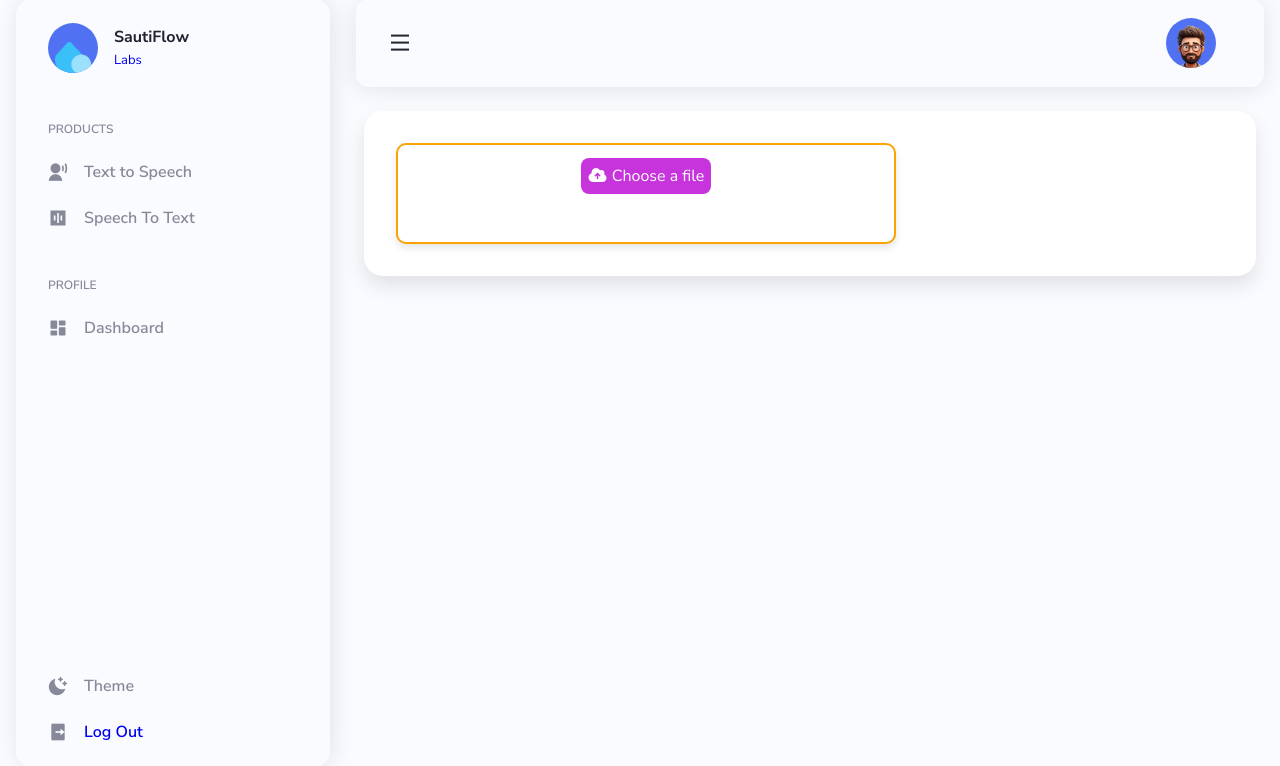
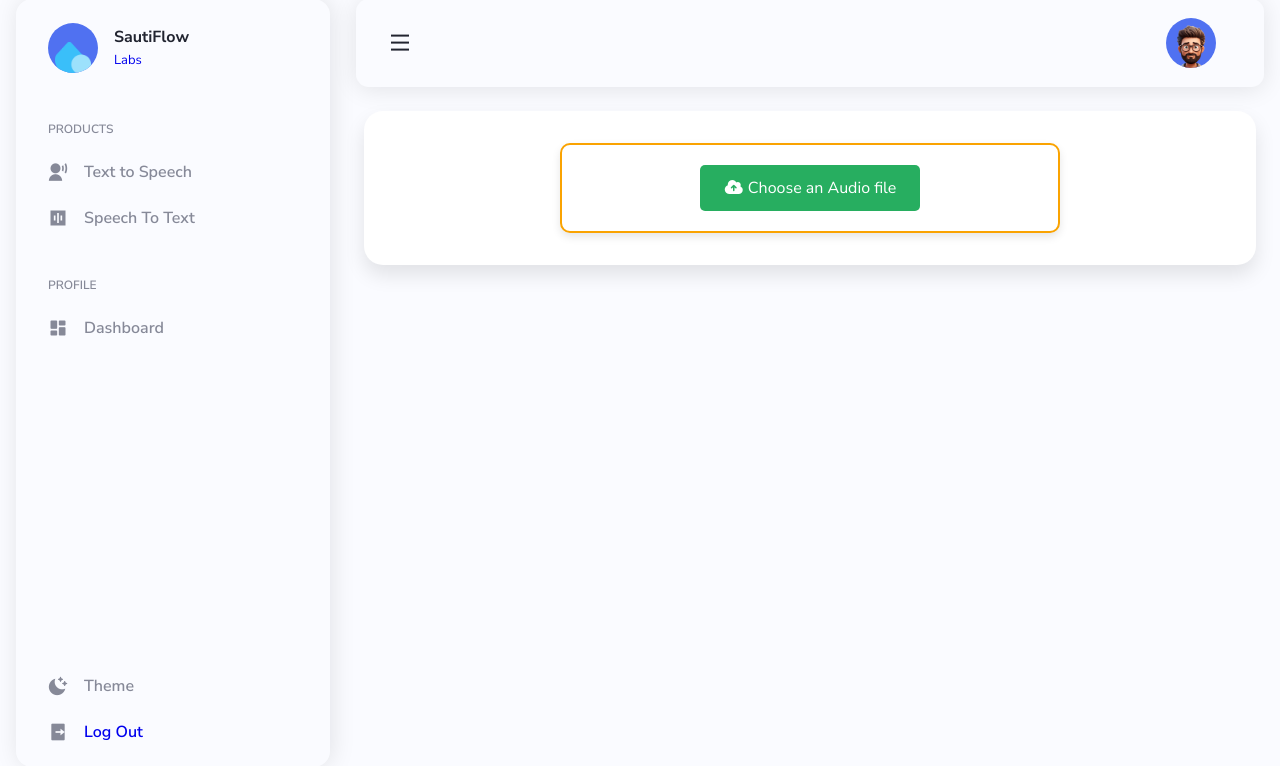
Before and after one commit to lyle-mlengineer/ssflow, a FastAPI app: template app/ui/v1/templates/audio_picker.html in a window 1280 px wide. Shown: the part 17-783 px from the top of the page. Run offline with FastAPI, Linux system fonts and the light colour scheme; the template is opened without the code that fills it, so the values that code supplies are empty; some libraries are stand-ins or nearby versions.

Commit message:
adds the transcription workflow

```diff
--- a/app/core/config.py
+++ b/app/core/config.py
@@ -12,6 +12,7 @@ class Config(BaseSettings):
     STATIC_DIR: str = "app/ui/v1/static"
 
     AUDIO_OUTPUT_DIR: str = "app/api/v1/audio_output"
+    AUDIO_INPUT_DIR: str = "app/api/v1/audio_input"
 
 
 config = Config()
--- a/app/main.py
+++ b/app/main.py
@@ -15,6 +15,7 @@ app.include_router(audio_router, prefix="/api/v1/audio")
 
 app.mount("/static", StaticFiles(directory=config.STATIC_DIR), name="static")
 app.mount("/audio_output", StaticFiles(directory=config.AUDIO_OUTPUT_DIR), name="audio_output")
+app.mount("/audio_input", StaticFiles(directory=config.AUDIO_INPUT_DIR), name="audio_input")
 
 @app.get("/health", status_code=status.HTTP_200_OK)
 async def health_check():
--- a/app/ui/v1/static/css/audio_picker.css
+++ b/app/ui/v1/static/css/audio_picker.css
@@ -18,6 +18,9 @@
     border-radius: 19px;
     background: var(--color-card);
     box-shadow: 0 10px 20px 0 rgba(0, 0, 0, 0.1);
+    display: flex;
+    align-items: center;
+    justify-content: center;
 }
 
 .card {
@@ -31,6 +34,26 @@
     box-shadow: 0 4px 8px rgba(0, 0, 0, 0.1);
 }
 
+.file-label {
+    display: inline-block;
+    padding: 12px 24px;
+    background-color: #27ae60;
+    color: #fff;
+    border-radius: 5px;
+    cursor: pointer;
+    font-size: 16px;
+    transition: background-color 0.3s ease;
+}
+
+.file-label:hover {
+    background-color: #73ec10;
+}
+
+#upload{
+    display: none;
+}
+
+/*
 .app-title {
     color: #27ae60;
 }
@@ -39,27 +62,11 @@
     color: #333;
 }
 
-.file-label {
-    cursor: pointer;
-    display: flexbox;
-    padding: 7px;
-    background-color: #c834db;
-    color: #fff;
-    border-radius: 8px;
-    margin-bottom: 60px;
-    transition: background-color 0.3s;
-}
 
-.file-label:hover {
-    background-color: #73ec10;
-}
 
-.file-input {
-    display: none;
-}
 
 .progress-container {
     margin-top: 15px;
     position: relative;
     height: 20px;
-}
+} */
--- /dev/null
+++ b/app/ui/v1/static/js/audio_picker.js
@@ -0,0 +1,10 @@
+const fileInput = document.getElementById('fileInput');
+const uploadButton = document.getElementById('upload');
+
+fileInput.addEventListener('change', function() {
+    if (fileInput.files.length > 0) {
+        uploadButton.style.display = 'inline-block';
+    } else {
+        uploadButton.style.display = 'none';
+    }
+});
--- /dev/null
+++ b/app/ui/v1/static/js/speech_to_text.js
@@ -0,0 +1,6 @@
+const changeAudioBtn = document.querySelector('.change-audio-btn');
+
+changeAudioBtn.addEventListener('click', function(event) {
+    event.preventDefault();
+    window.location.href = '/audio_picker';
+});
--- a/app/ui/v1/templates/_base.html
+++ b/app/ui/v1/templates/_base.html
@@ -66,7 +66,7 @@
                     <span>Text to Speech</span>
                 </a>
 
-                <a href="/speech_to_text" class="sidebar__link {% if current_page == 'stt' %} active-link {% endif %}">
+                <a href="/audio_picker" class="sidebar__link {% if current_page == 'stt' %} active-link {% endif %}">
                     <i class="ri-voice-recognition-fill"></i>
                     <span>Speech To Text</span>
                 </a>
--- a/app/ui/v1/templates/audio_picker.html
+++ b/app/ui/v1/templates/audio_picker.html
@@ -9,19 +9,21 @@
 
 <div class="gen-container">
 
-    <div class="card">
+    <form class="card" action="/speech_to_text" method="post" enctype="multipart/form-data">
         <label for="fileInput" class="file-label">
             <i class="fas fa-cloud-upload-alt"></i>
-          Choose a file
+          Choose an Audio file
         </label>
-        <input type="file" id="fileInput" class="file-input" />
-        <div class="progress-container">
-            <div class="progress-bar" id="progressBar"></div>
-            <div class="progress-text" id="progressText"></div>
-        </div>
-    </div>
+        <input type="file" id="fileInput" class="file-input" hidden name="file" />
+        <button type="submit" class="file-label" id="upload">Upload</button>
+    </form>
 
 </div>
 
 
 {% endblock %}
+
+{% block scripts %}
+    {{ super() }} {# This includes the JS from the parent's 'scripts' block #}
+    <script src="{{ url_for('static', path='js/audio_picker.js') }}"></script>
+{% endblock %}
```
Also changed, not shown: app/api/v1/audio.py (+10 -2 lines), app/services/audio.py (+15 -0 lines), app/ui/v1/templates/speech_to_text.html (+9 -4 lines), app/ui/v1/ui.py (+14 -6 lines), app/services/utils.py (line endings or trailing spaces), 1 other file.
